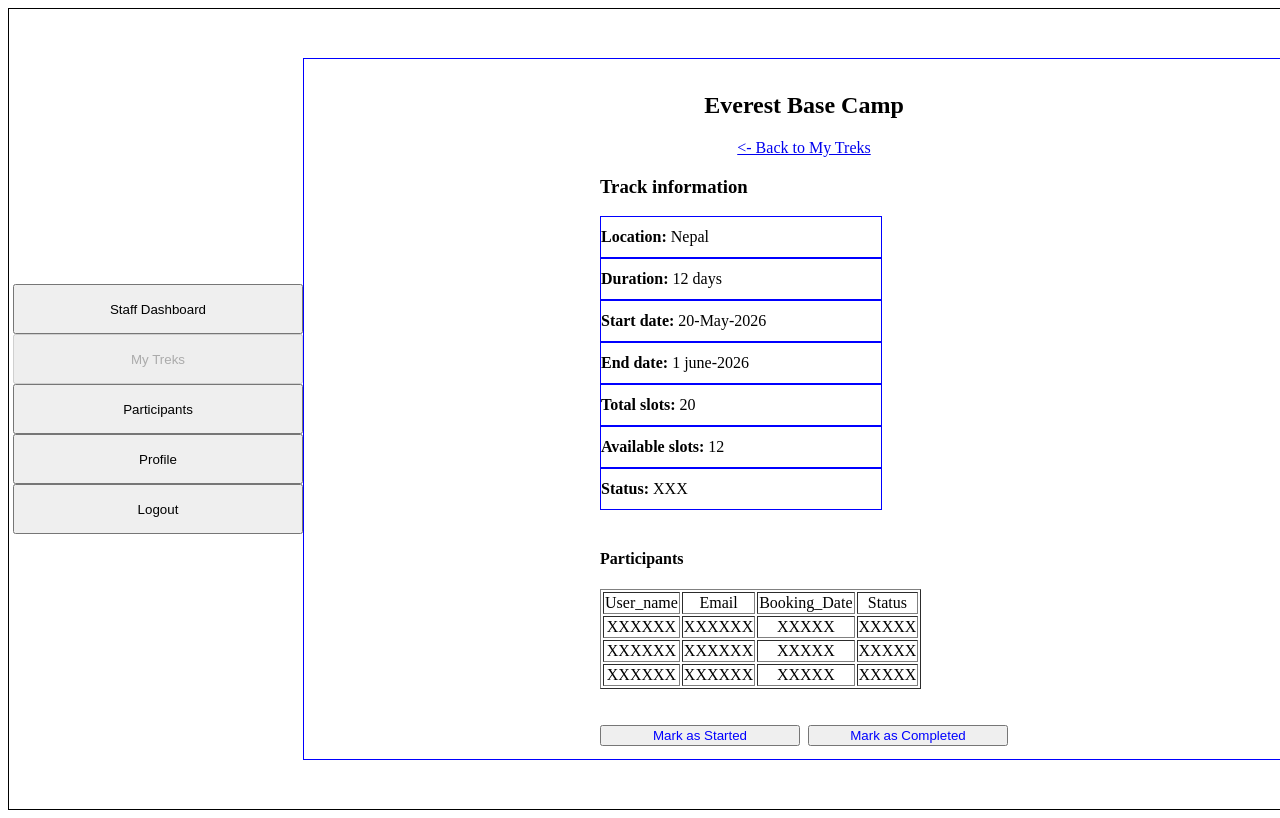
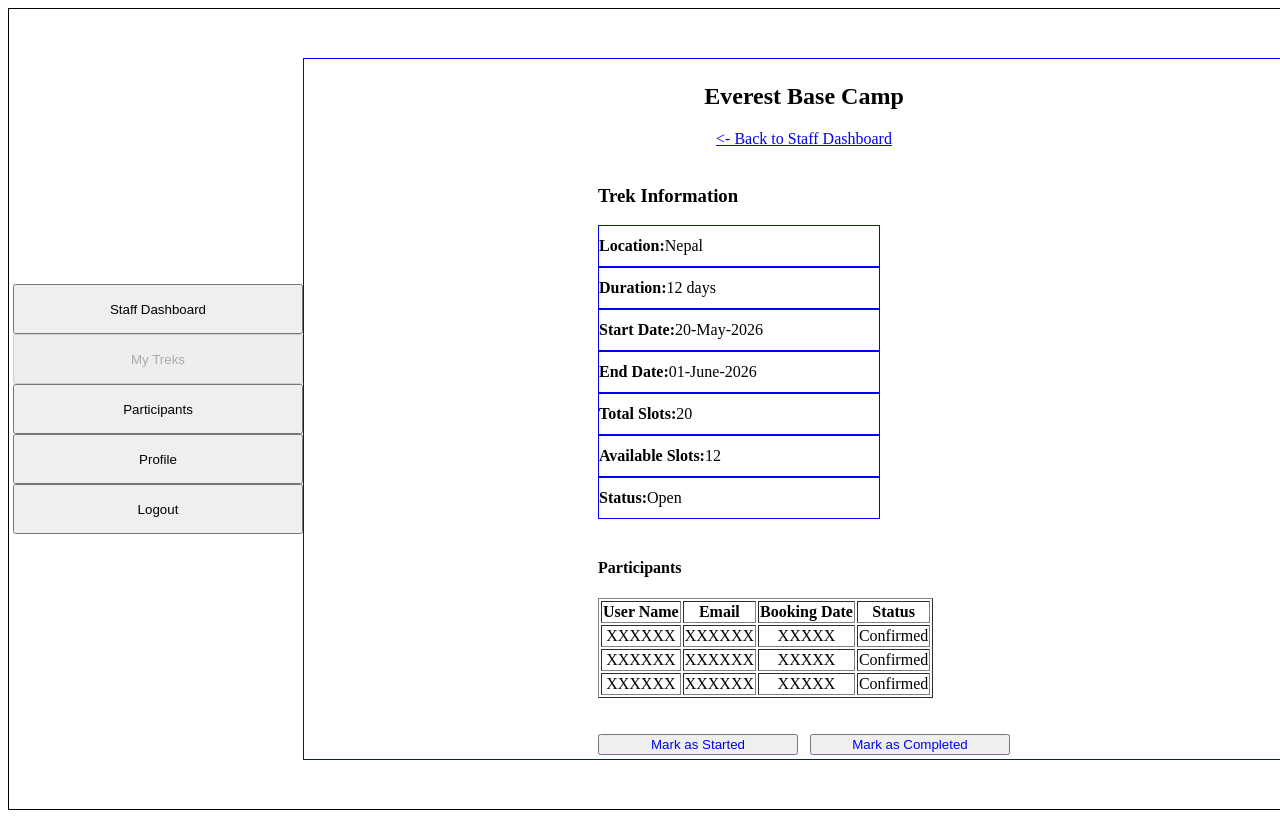
Before and after one commit to 25f2009371-oss/MAD-1-Project---Trekking_Management_Application_web_Application, a Flask app: template templates/staff_trek_manage.html in a window 1280 px wide. Run offline with Flask 3, Linux system fonts and the light colour scheme; the template is opened without the code that fills it, so the values that code supplies are empty.

Commit message:
ADding basic styling to buttons and some link changes

```diff
--- a/templates/staff_trek_manage.html
+++ b/templates/staff_trek_manage.html
@@ -1,98 +1,191 @@
 <!DOCTYPE html>
 <html lang="en">
+
 <head>
     <meta charset="UTF-8">
     <meta name="viewport" content="width=device-width, initial-scale=1.0">
-    <title>Staff -Manage Tracks</title>
+
+    <title>Staff - Manage Trek</title>
+
     <link rel="stylesheet" href="/static/main.css">
 </head>
+
 <body>
+
 <div class="container">
 
+    <!-- Staff Navigation -->
+    <div>
 
-<div>
-<a href="staff_dashboard.html"><input type="button" value="Staff Dashboard" style="width: 290px; height: 50px; margin: 0 auto;"></a><br>
-<a href="staff_trek_manage.html"><input type="button" value="My Treks" style="width: 290px; height: 50px; margin: 0 auto;" disabled></a><br>
-<a href="participants.html"><input type="button" value="Participants" style="width: 290px; height: 50px; margin: 0 auto;"></a><br>
-<a href="profile_staff.html"><input type="button" value="Profile" style="width: 290px; height: 50px; margin: 0 auto;"></a><br>
-<a href="login.html"><input type="button" value="Logout" style="width: 290px; height: 50px; margin: 0 auto;"></a>
-</div>
+        <a href="staff_dashboard.html">
+            <input type="button"
+                   value="Staff Dashboard"
+                   style="width: 290px; height: 50px; margin: 0 auto;">
+        </a>
+        <br>
+
+        <a href="staff_trek_manage.html">
+            <input type="button"
+                   value="My Treks"
+                   style="width: 290px; height: 50px; margin: 0 auto;"
+                   disabled>
+        </a>
+        <br>
+
+        <a href="participants.html">
+            <input type="button"
+                   value="Participants"
+                   style="width: 290px; height: 50px; margin: 0 auto;">
+        </a>
+        <br>
+
+        <a href="profile_staff.html">
+            <input type="button"
+                   value="Profile"
+                   style="width: 290px; height: 50px; margin: 0 auto;">
+        </a>
+        <br>
+
+        <a href="login.html">
+            <input type="button"
+                   value="Logout"
+                   style="width: 290px; height: 50px; margin: 0 auto;">
+        </a>
+
+    </div>
 
 
+    <!-- Main Content -->
+    <div class="innr-container">
+
+        <div class="admn-head" style="text-align: center;">
+
+            <h2>Everest Base Camp</h2>
+
+            <a href="staff_dashboard.html">
+                &lt;- Back to Staff Dashboard
+            </a>
+
+            <br>
+            <br>
 
 
+            <!-- Trek Information -->
+            <div style="text-align: left;">
+                <h3>Trek Information</h3>
+            </div>
 
 
-<div class="innr-container">
-<div class="admn-head" style="text-align: center;"><h2>Everest Base Camp</h2>
-<a href="staff_dashboard.html">&lt;- Back to My Treks</a>
-<br>
-
-<div style="text-align: left;"><h3>Track information</h3></div>
-<div class="sml-container">
-<h4>Location: </h4>
-&nbsp; <p>Nepal</p>
-</div>
+            <div class="sml-container">
+                <h4>Location:</h4>
+                <p>Nepal</p>
+            </div>
 
 
-<div class="sml-container">
-<h4>Duration: </h4>
-&nbsp; <p>12 days</p>
+            <div class="sml-container">
+                <h4>Duration:</h4>
+                <p>12 days</p>
+            </div>
 
+
+            <div class="sml-container">
+                <h4>Start Date:</h4>
+                <p>20-May-2026</p>
+            </div>
+
+
+            <div class="sml-container">
+                <h4>End Date:</h4>
+                <p>01-June-2026</p>
+            </div>
+
+
+            <div class="sml-container">
+                <h4>Total Slots:</h4>
+                <p>20</p>
+            </div>
+
+
+            <div class="sml-container">
+                <h4>Available Slots:</h4>
+                <p>12</p>
+            </div>
+
+
+            <div class="sml-container">
+                <h4>Status:</h4>
+                <p>Open</p>
+            </div>
+
+
+            <br>
+
+
+            <!-- Participants -->
+            <div class="adm-dash" style="text-align: left;">
+                <h4>Participants</h4>
+            </div>
+
+
+            <table border="1">
+
+                <tr>
+                    <th>User Name</th>
+                    <th>Email</th>
+                    <th>Booking Date</th>
+                    <th>Status</th>
+                </tr>
+
+
+                <tr>
+                    <td>XXXXXX</td>
+                    <td>XXXXXX</td>
+                    <td>XXXXX</td>
+                    <td>Confirmed</td>
+                </tr>
+
+
+                <tr>
+                    <td>XXXXXX</td>
+                    <td>XXXXXX</td>
+                    <td>XXXXX</td>
+                    <td>Confirmed</td>
+                </tr>
+
+
+                <tr>
+                    <td>XXXXXX</td>
+                    <td>XXXXXX</td>
+                    <td>XXXXX</td>
+                    <td>Confirmed</td>
+                </tr>
+
+            </table>
+
+
+            <br>
+            <br>
+
+
+            <!-- Trek Status Actions -->
+
+            <input type="button"
+                   value="Mark as Started"
+                   style="width: 200px; color: blue;">
+
+            &nbsp;
+
+            <input type="button"
+                   value="Mark as Completed"
+                   style="width: 200px; color: blue;">
+
+
+        </div>
+
+    </div>
 
 </div>
 
-<div class="sml-container">
-<h4>Start date: </h4>
-&nbsp; <p>20-May-2026</p>
-</div>
+</body>
 
-<div class="sml-container">
-<h4>End date:  </h4>
-&nbsp; <p>1 june-2026</p>
-</div>
-
-<div class="sml-container">
-<h4>Total slots:  </h4>
-&nbsp; <p>20</p>
-</div>
-
-
-<div class="sml-container">
-<h4>Available slots:  </h4>
-&nbsp; <p>12</p>
-</div>
-
-
-<div class="sml-container">
-<h4>Status:  </h4>
-&nbsp; <p>XXX</p>
-</div>
-
-<br>
-
-<div class="adm-dash" style="text-align: left;"><h4>Participants</h4></div>
-<table border="1px solid black;">
-
-<tr><td>User_name</td><td>Email</td><td>Booking_Date</td>
-<td>Status</td></tr>
-
-<tr><td>XXXXXX</td><td>XXXXXX</td><td>XXXXX</td>
-<td>XXXXX</td></tr>
-<tr><td>XXXXXX</td><td>XXXXXX</td><td>XXXXX</td>
-<td>XXXXX</td></tr>
-<tr><td>XXXXXX</td><td>XXXXXX</td><td>XXXXX</td>
-<td>XXXXX</td></tr>
-</table>
-<br>
-<br>
-<input type="button" value="Mark as Started" style="width: 200px; color: blue;">&nbsp;
-<input type="button" value="Mark as Completed" style="width: 200px; color: blue;">
-<!--view allboking-->
-<br>
-</div>
-</div>
-</div>
-
-</body>
 </html>
```
